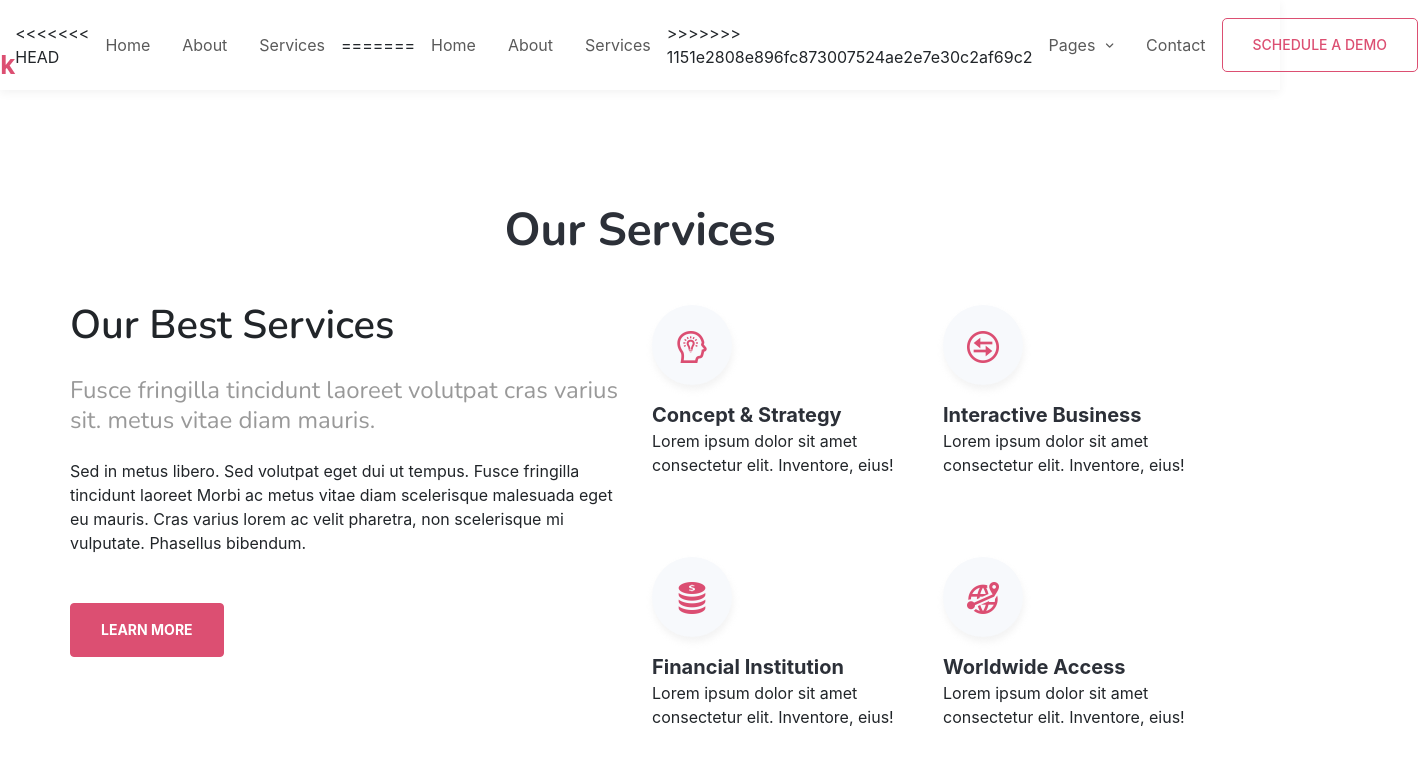
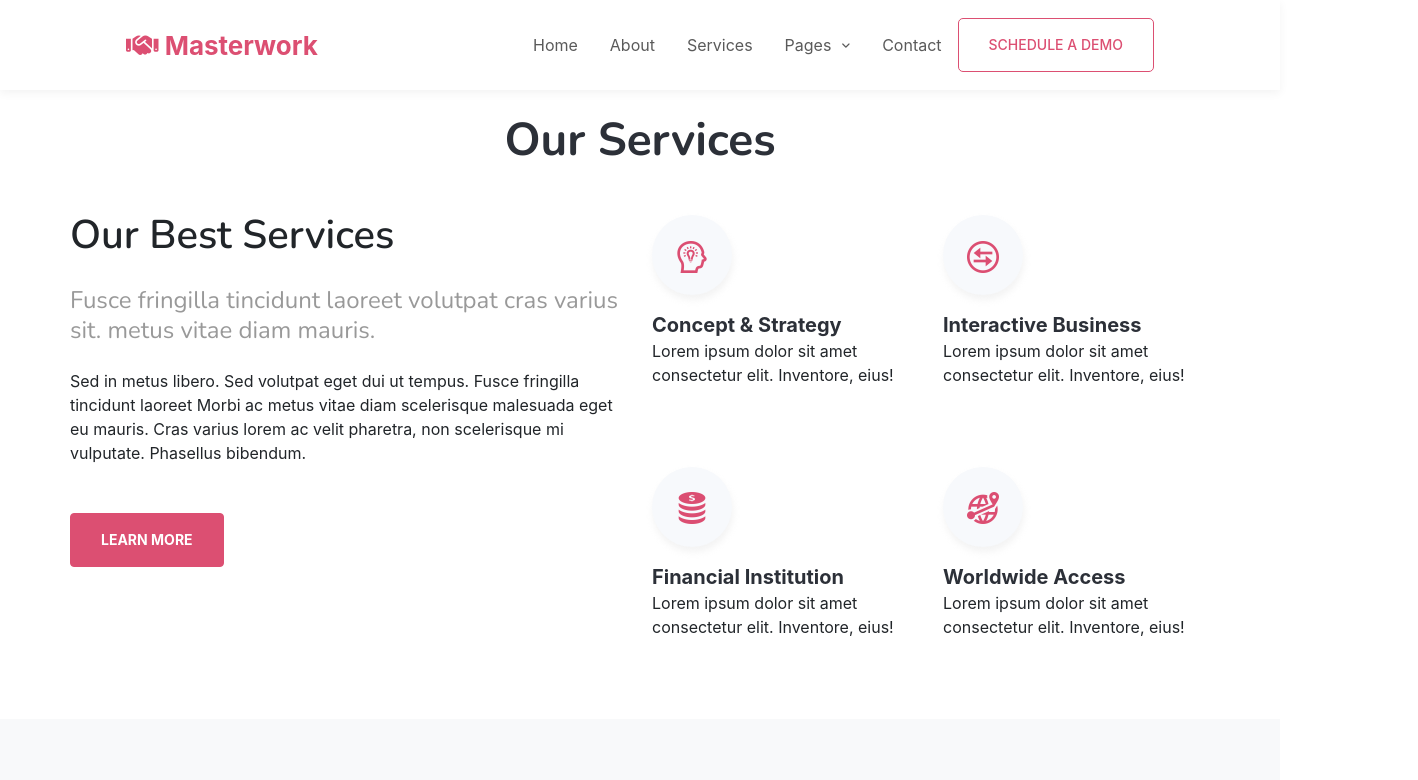
Before and after one commit to vuphan0804/BC27_Masterwork, a plain HTML site: page services/services.html in a window 1280 px wide. Shown: the top 780 px of the page, 1418 px wide, since content can reach past the window. Drawn offline with nearby package versions, Linux system fonts and the light colour scheme.

Commit message:
Dien merge code

```diff
--- a/services/services.html
+++ b/services/services.html
@@ -23,7 +23,7 @@
 
     <body>
         <!-- Header -->
-        <header id="header" class="header  mb-5">
+        <header id="header" class="header fixed-top mb-5">
             <div class="container">
                 <div class="navbar-main">
                     <a href="#" class="logo-text">
@@ -32,15 +32,9 @@
                     </a>
                     <div class="navbar-collapse">
                         <ul class="navbar-menu">
-<<<<<<< HEAD
-                            <li class="custom"><a href="/index.html">Home</a></li>
-                            <li class="custom"><a href="/about/about.html">About</a></li>
-                            <li class="custom"><a href="#">Services</a></li>
-=======
                             <li class="custom"><a href="../index.html">Home</a></li>
                             <li class="custom"><a href="../about/about.html">About</a></li>
                             <li class="custom"><a href="../services/services.html">Services</a></li>
->>>>>>> 1151e2808e896fc873007524ae2e7e30c2af69c2
                             <li class="dropdown-pages" onclick="myFunction()">
                                 <a class="drop-btn" href="#">
                                     <span>Pages </span>
@@ -48,11 +42,7 @@
                                 </a>
                                 <ul class="drop-content" id="myDropdown">
                                     <li> <a class="drop-item" href="/pages/blogPosts.html">Blog posts</a></li>
-<<<<<<< HEAD
-                                    <li><a class="drop-item" href="/pages/blogSingle.html">Blog singlen</a></li>
-=======
                                     <li><a class="drop-item" href="/pages/blogSingle.html">Blog single</a></li>
->>>>>>> 1151e2808e896fc873007524ae2e7e30c2af69c2
                                     <li> <a class="drop-item" href="#">Landing page</a></li>
                                 </ul>
 
@@ -70,7 +60,7 @@
         </header>
 
         <!-- Our Service -->
-        <section id="ourservice" class="py-5">
+        <section id="ourservice" class="mt-5 py-5">
             <div class="container py-lg-3 px-0">
                 <div class="header-section mb-5 text-center">
                     <h2>Our Services</h2>
```
Also changed, not shown: contact/contact.html (+0 -10 lines).
